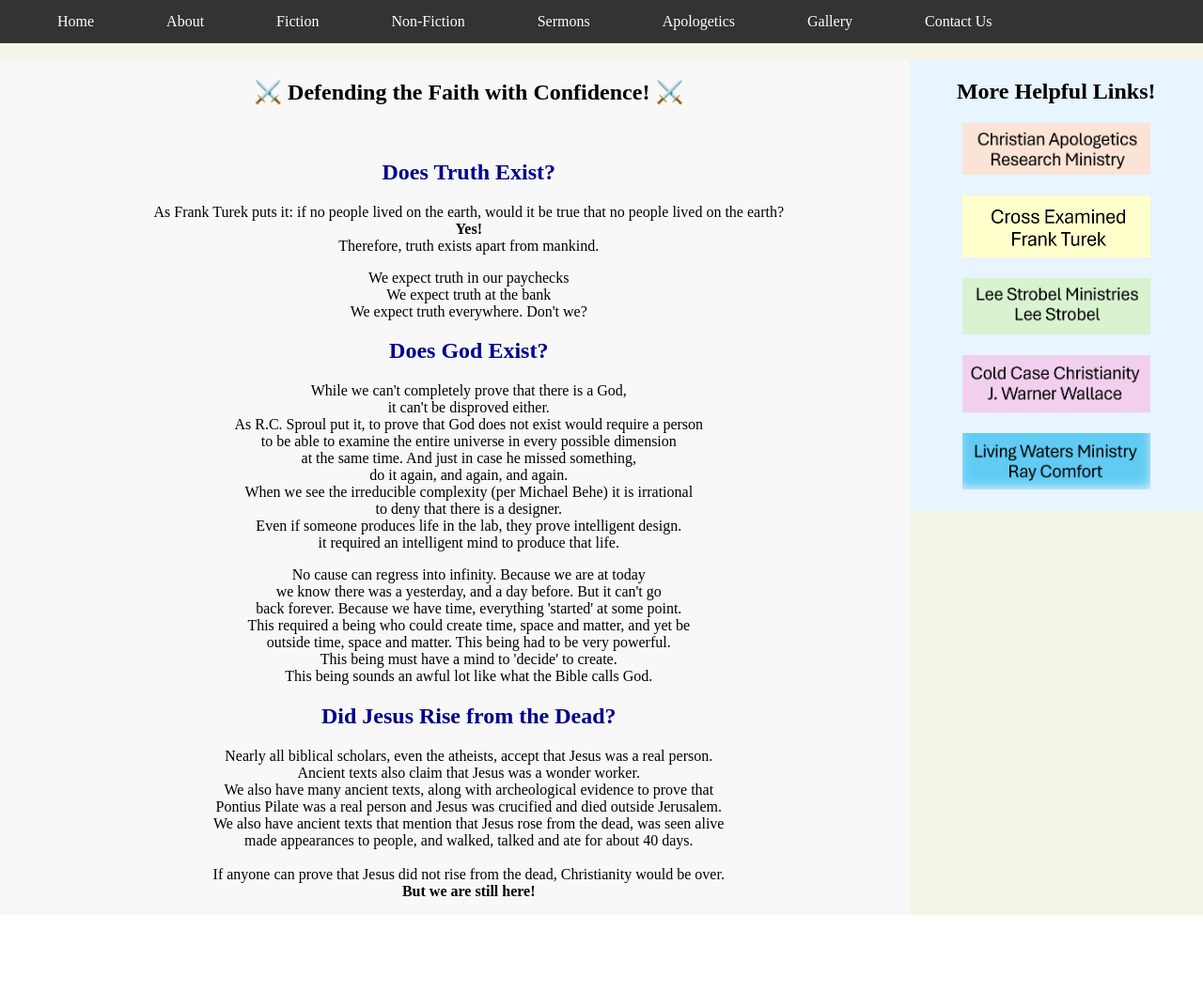
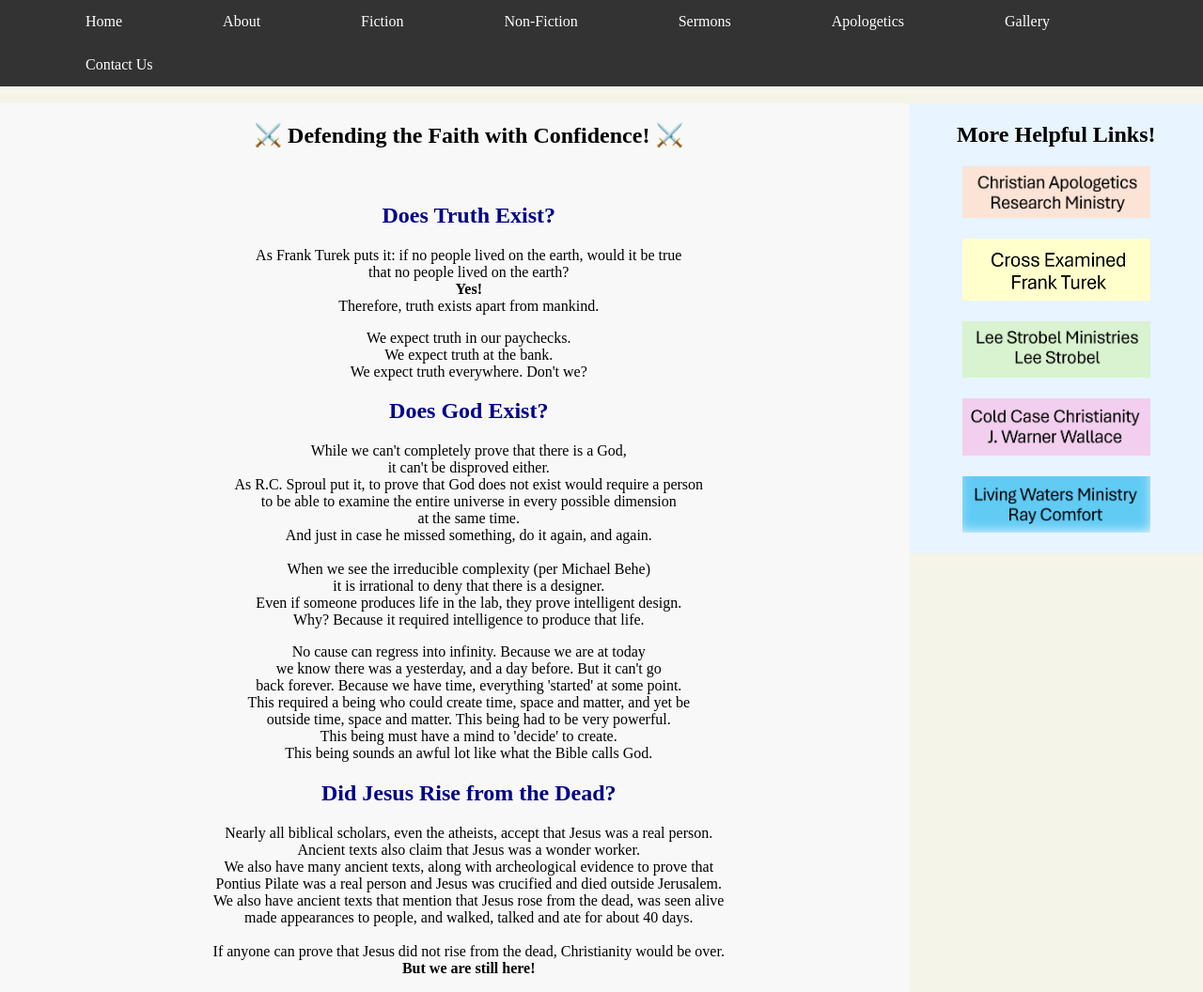
Before and after one commit to nsieffert/noritasieffert, a Flask app: page /apologetics in a window 1280 px wide. Shown: the part 172-1228 px from the top of the page at 94% size. Before the commit the page ends 1146 px from the top, so only its background shows below. Run offline with Flask 3, Linux system fonts and the light colour scheme.

Commit message:
Updates and adjustments.

```diff
--- a/static/style.css
+++ b/static/style.css
@@ -35,7 +35,7 @@ ul {
 
 ul li {
   float: left;
-    margin-left: 45px;
+    margin-left: 75px;
 }
 
 ul li a {
--- a/templates/apologetics.html
+++ b/templates/apologetics.html
@@ -126,11 +126,12 @@
         <br>
       <div>
       <h2 class="truthwords">Does Truth Exist?</h2>
-          <p class="truthtext">As Frank Turek puts it: if no people lived on the earth, would it be true that no people lived on the earth?<br>
+          <p class="truthtext">As Frank Turek puts it: if no people lived on the earth, would it be true<br>
+              that no people lived on the earth?<br>
           <strong>Yes!</strong><br>
               Therefore, truth exists apart from mankind.</p>
-          <p> We expect truth in our paychecks<br>
-              We expect truth at the bank <br>
+          <p> We expect truth in our paychecks.<br>
+              We expect truth at the bank. <br>
               We expect truth everywhere. Don't we?</p>
       </div>
       <div>
@@ -139,12 +140,13 @@
               it can't be disproved either.<br>
               As R.C. Sproul put it, to prove that God does not exist would require a person <br>
               to be able to examine the entire universe in every possible dimension<br>
-              at the same time. And just in case he missed something, <br>
-              do it again, and again, and again.<br>
-              When we see the irreducible complexity (per Michael Behe) it is irrational<br>
-              to deny that there is a designer.<br>
+              at the same time.<br>
+              And just in case he missed something, do it again, and again.<br>
+              <br>
+              When we see the irreducible complexity (per Michael Behe)<br>
+              it is irrational to deny that there is a designer.<br>
               Even if someone produces life in the lab, they prove intelligent design.<br>
-              it required an intelligent mind to produce that life. </p>
+              Why? Because it required intelligence to produce that life. </p>
           <p>
               No cause can regress into infinity. Because we are at today <br>
               we know there was a yesterday, and a day before. But it can't go <br>
--- a/templates/nonfiction.html
+++ b/templates/nonfiction.html
@@ -12,7 +12,7 @@
   /* Flex container */
   .container {
     display: flex;
-    width: 1600px;
+    width: 1550px;
     border: 1px solid #ccc;
     margin-left: 0;
   }
@@ -20,7 +20,7 @@
     /* Flex container */
   .container2, .container3, .container4, .container5 {
     display: flex;
-    width: 1600px;
+    width: 1550px;
     border: 1px solid #ccc;
     margin-left: 10px;
   }
```
Also changed, not shown: requirements.txt (added, +7 -0 lines), templates/fiction.html (+4 -4 lines).
